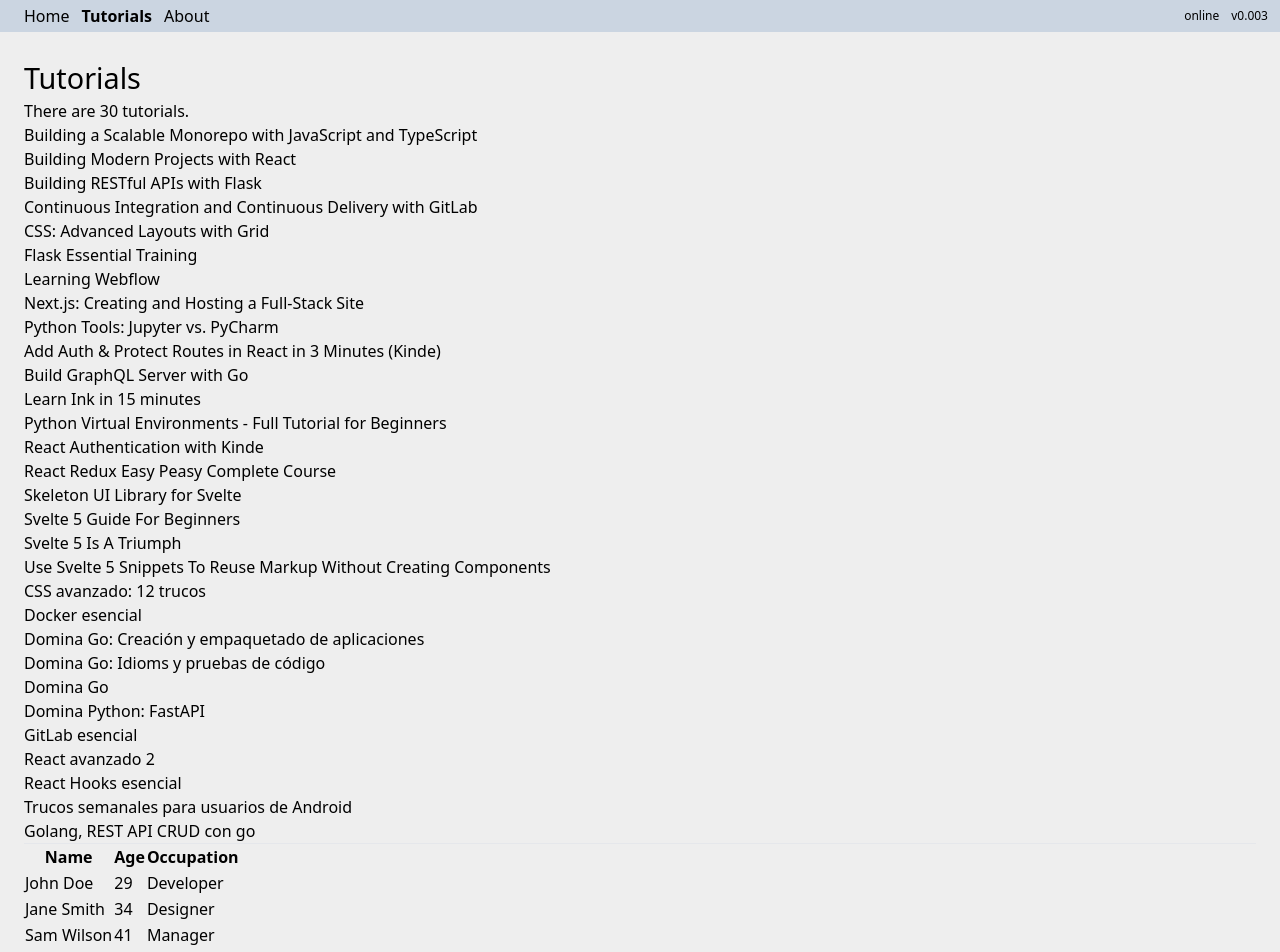
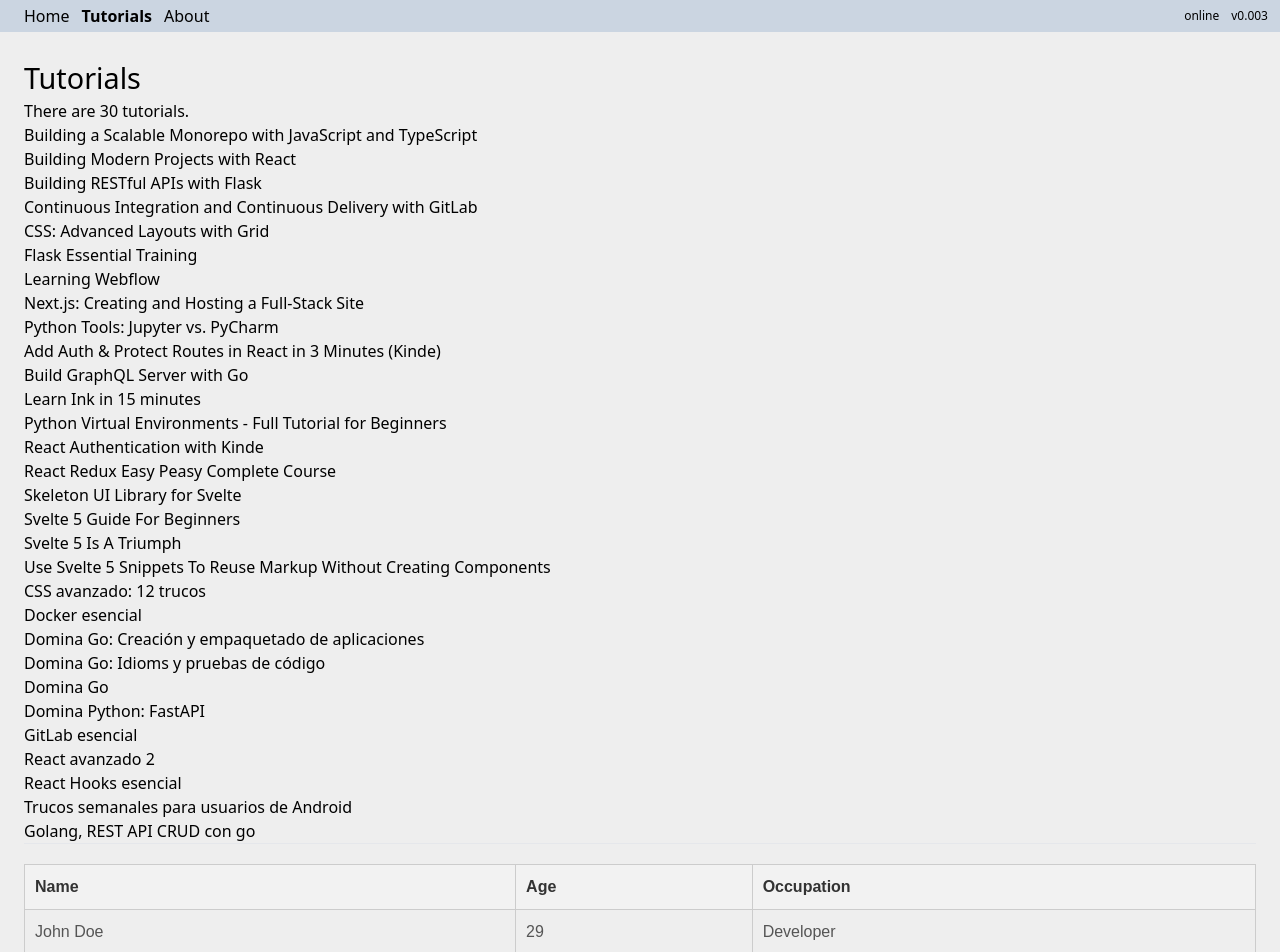
Before and after one commit to edwardtanguay/techlanglearn, a SvelteKit app: page /tutorials in a window 1280 px wide. Shown: the top 952 px of the page. Built offline with nearby package versions, Linux system fonts and the light colour scheme.

Commit message:
mock table styled

```diff
--- a/src/routes/tutorials/styles.scss
+++ b/src/routes/tutorials/styles.scss
@@ -1,2 +1,43 @@
 .pageTutorials {
+	.styled-table {
+		table {
+			width: 100%;
+			border-collapse: collapse;
+			margin: 20px 0;
+			font-size: 1rem;
+			font-family: Arial, sans-serif;
+			text-align: left;
+
+			th,
+			td {
+				padding: 10px;
+				border: 1px solid #ccc;
+			}
+
+			thead {
+				background-color: #f2f2f2;
+
+				th {
+					color: #333;
+					font-weight: bold;
+				}
+			}
+
+			tbody {
+				tr {
+					&:nth-child(even) {
+						background-color: #f9f9f9;
+					}
+
+					&:hover {
+						background-color: #e0e0e0;
+					}
+				}
+
+				td {
+					color: #555;
+				}
+			}
+		}
+	}
 }
```
